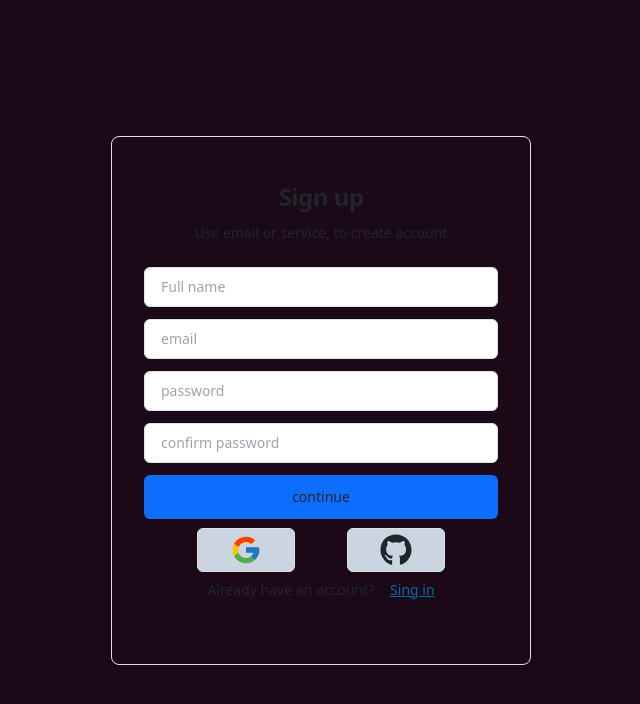
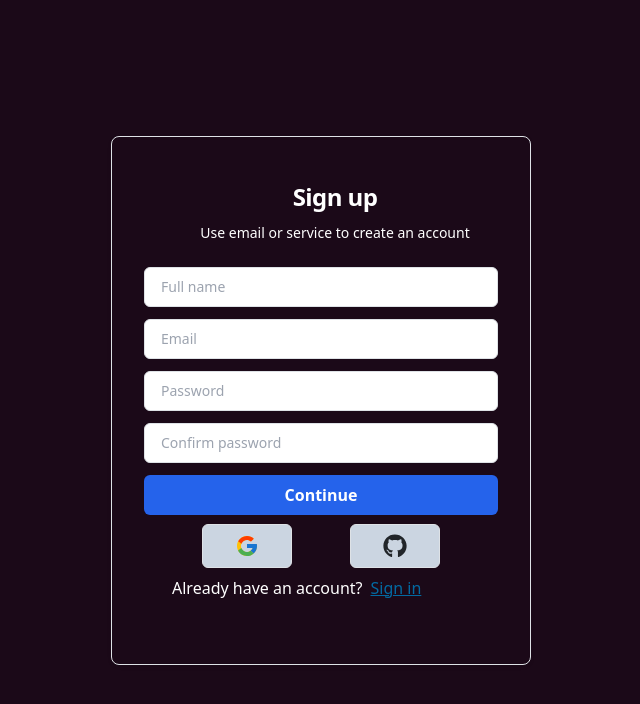
Before and after one commit to Mehboobiqbal-dev/Taxadvisor.live, a Next.js app: page /sign-up in a window 1280 px wide. Shown: the top 704 px of the page, without its empty margins (319-959 px from the left). Built offline with nearby package versions, Linux system fonts and the light colour scheme.

Commit message:
Updated [feature or page]

```diff
--- a/src/app/sign-in/page.tsx
+++ b/src/app/sign-in/page.tsx
@@ -61,8 +61,8 @@ const SignIn = () => {
     <div className="h-full flex items-center justify-center bg-[#1b0918]">
       <Card className="md:h-auto w-[80%] sm:w-[420px] p-4 sm:p-8">
         <CardHeader>
-          <CardTitle className="text-center">Sign in</CardTitle>
-          <CardDescription className="text-sm text-center text-accent-foreground">
+          <CardTitle className="text-center text-white ml-7">Sign in</CardTitle>
+          <CardDescription className="text-sm text-center text-accent-foreground text-white ml-7">
             Use email or service, to sign in
           </CardDescription>
         </CardHeader>
--- a/src/app/sign-up/page.tsx
+++ b/src/app/sign-up/page.tsx
@@ -1,7 +1,6 @@
 "use client";
 
-//shadcn ui
-
+// shadcn/ui components
 import { Button } from "@/app/components/ui/button";
 import {
   Card,
@@ -13,16 +12,17 @@ import {
 import { Input } from "@/app/components/ui/input";
 import { Separator } from "@/app/components/ui/separator";
 
+// React and Next.js imports
 import Link from "next/link";
-
-//react icons
-import { FaGithub } from "react-icons/fa";
-import { FcGoogle } from "react-icons/fc";
 import { useState } from "react";
 import { toast } from "sonner";
 import { useRouter } from "next/navigation";
 import { TriangleAlert } from "lucide-react";
 import { signIn } from "next-auth/react";
+
+// Icons
+import { FaGithub } from "react-icons/fa";
+import { FcGoogle } from "react-icons/fc";
 
 const SignUp = () => {
   const [form, setForm] = useState({
@@ -32,13 +32,14 @@ const SignUp = () => {
     confirmPassword: "",
   });
   const [pending, setPending] = useState(false);
-  const [error, setError] = useState(null);
+  const [error, setError] = useState<string | null>(null);
   const router = useRouter();
 
   const handleSubmit = async (e: React.FormEvent) => {
     e.preventDefault();
     setPending(true);
 
+    try {
       const res = await fetch("/api/auth/signup", {
         method: "POST",
         headers: { "Content-Type": "application/json" },
@@ -47,32 +48,33 @@ const SignUp = () => {
       const data = await res.json();
 
       if (res.ok) {
-      setPending(false);
         toast.success(data.message);
         router.push("/sign-in");
-    } else if (res.status === 400) {
-      setError(data.message);
-      setPending(false);
-    } else if (res.status === 500) {
-      setError(data.message);
+      } else {
+        setError(data.message || "An error occurred during sign up.");
+      }
+    } catch (err) {
+      setError("An unexpected error occurred.");
+    } finally {
       setPending(false);
     }
   };
 
   const handleProvider = (
     event: React.MouseEvent<HTMLButtonElement>,
-    value: "github" | "google"
+    provider: "github" | "google"
   ) => {
     event.preventDefault();
-    signIn(value, { callbackUrl: "/" });
+    signIn(provider, { callbackUrl: "/" });
   };
+
   return (
     <div className="h-full flex items-center justify-center bg-[#1b0918]">
       <Card className="md:h-auto w-[80%] sm:w-[420px] p-4 sm:p-8">
         <CardHeader>
-          <CardTitle className="text-center">Sign up</CardTitle>
-          <CardDescription className="text-sm text-center text-accent-foreground">
-            Use email or service, to create account
+          <CardTitle className="text-center text-white ml-7">Sign up</CardTitle>
+          <CardDescription className="text-sm text-center text-accent-foreground text-white ml-7">
+            Use email or service to create an account
           </CardDescription>
         </CardHeader>
         {!!error && (
@@ -94,7 +96,7 @@ const SignUp = () => {
             <Input
               type="email"
               disabled={pending}
-              placeholder="email"
+              placeholder="Email"
               value={form.email}
               onChange={(e) => setForm({ ...form, email: e.target.value })}
               required
@@ -102,7 +104,7 @@ const SignUp = () => {
             <Input
               type="password"
               disabled={pending}
-              placeholder="password"
+              placeholder="Password"
               value={form.password}
               onChange={(e) => setForm({ ...form, password: e.target.value })}
               required
@@ -110,46 +112,49 @@ const SignUp = () => {
             <Input
               type="password"
               disabled={pending}
-              placeholder="confirm password"
+              placeholder="Confirm password"
               value={form.confirmPassword}
               onChange={(e) =>
                 setForm({ ...form, confirmPassword: e.target.value })
               }
               required
             />
-            <Button className="w-full" size="lg" disabled={pending}>
-              continue
-            </Button>
+           <button
+  type="submit"
+  disabled={pending}
+  className="w-full bg-blue-600 hover:bg-blue-700 text-white font-bold py-2 px-4 rounded"
+>
+  Continue
+</button>
+
           </form>
 
           <Separator />
-          <div className="flex my-2 justify-evenly mx-auto items-center">
+          <div className="flex my-2 justify-evenly items-center">
             <Button
-              disabled={false}
-              onClick={() => {}}
+              onClick={(e) => handleProvider(e, "google")}
               variant="outline"
               size="lg"
               className="bg-slate-300 hover:bg-slate-400 hover:scale-110"
             >
-              <FcGoogle className="size-8 left-2.5 top-2.5" />
+              <FcGoogle size={24} />
             </Button>
             <Button
-              disabled={false}
-              onClick={(e) => handleProvider(e,"github")}
+              onClick={(e) => handleProvider(e, "github")}
               variant="outline"
               size="lg"
               className="bg-slate-300 hover:bg-slate-400 hover:scale-110"
             >
-              <FaGithub className="size-8 left-2.5 top-2.5" />
+              <FaGithub size={24} />
             </Button>
           </div>
-          <p className="text-center text-sm mt-2 text-muted-foreground">
+          <p className="text-white ml-7">
             Already have an account?
             <Link
-              className="text-sky-700 ml-4 hover:underline cursor-pointer"
-              href="sign-in"
+              className="text-sky-700 ml-2 hover:underline"
+              href="/sign-in"
             >
-              Sing in{" "}
+              Sign in
             </Link>
           </p>
         </CardContent>
```
Lines whose indentation alone changed are shown as unchanged.
